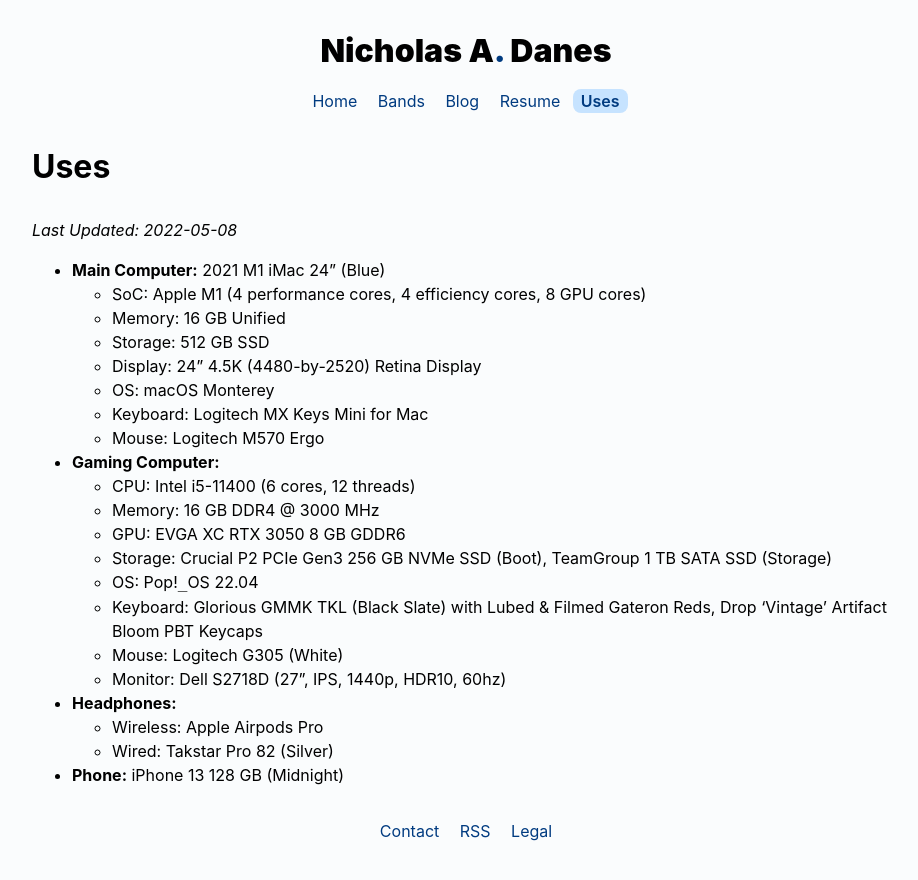
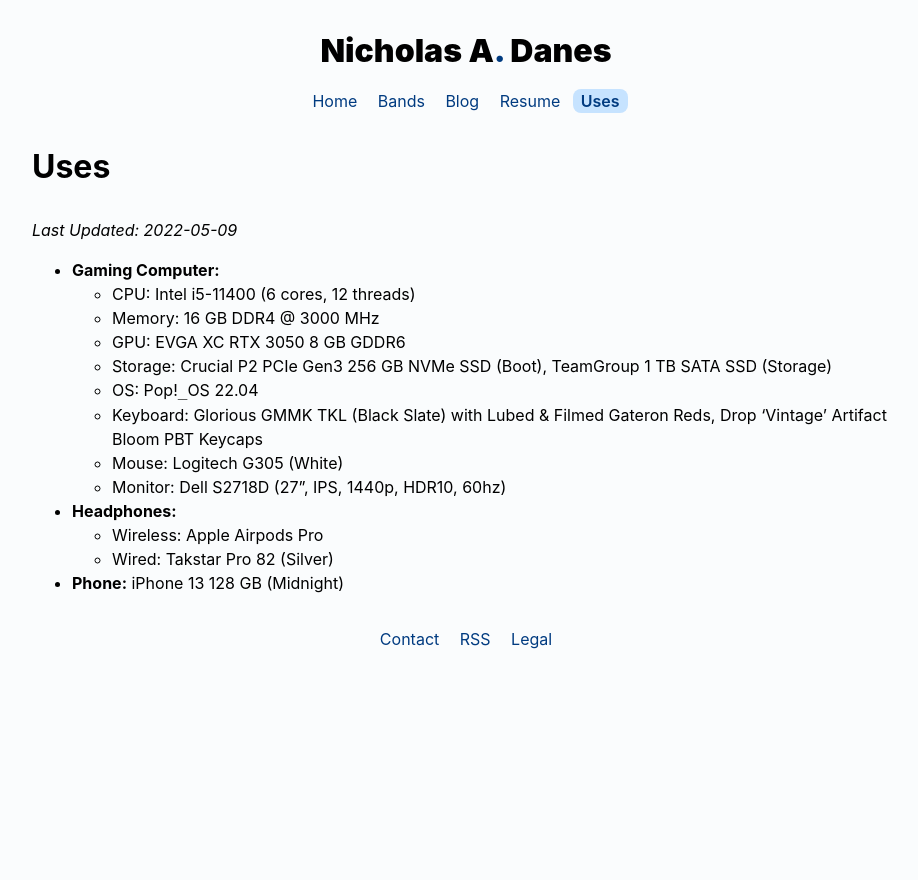
Before and after one commit to danesnick/old_website, a Jekyll site: the page built from uses.markdown, in a window 1280 px wide. Shown: the top 880 px of the page, without its empty margins (174-1092 px from the left). Built offline with Jekyll 4.4.1, drawn with Linux system fonts in a browser that asks for light colours.

```diff
--- a/uses.markdown
+++ b/uses.markdown
@@ -6,16 +6,7 @@ permalink: /uses/
 # Uses
 
 
-*Last Updated: 2022-05-08*
-
-* **Main Computer:** 2021 M1 iMac 24" (Blue)
-	+ SoC: Apple M1 (4 performance cores, 4 efficiency cores, 8 GPU cores)
-	+ Memory: 16 GB Unified
-	+ Storage: 512 GB SSD
-	+ Display: 24" 4.5K (4480-by-2520) Retina Display
-	+ OS: macOS Monterey
-	+ Keyboard: Logitech MX Keys Mini for Mac
-	+ Mouse: Logitech M570 Ergo
+*Last Updated: 2022-05-09*
 * **Gaming Computer:**
 	+ CPU: Intel i5-11400 (6 cores, 12 threads)
 	+ Memory: 16 GB DDR4 @ 3000 MHz
```
Also changed, not shown: _posts/2022-05-09-goodbye-imac-hello-linux-again.markdown (added, +50 -0 lines).
